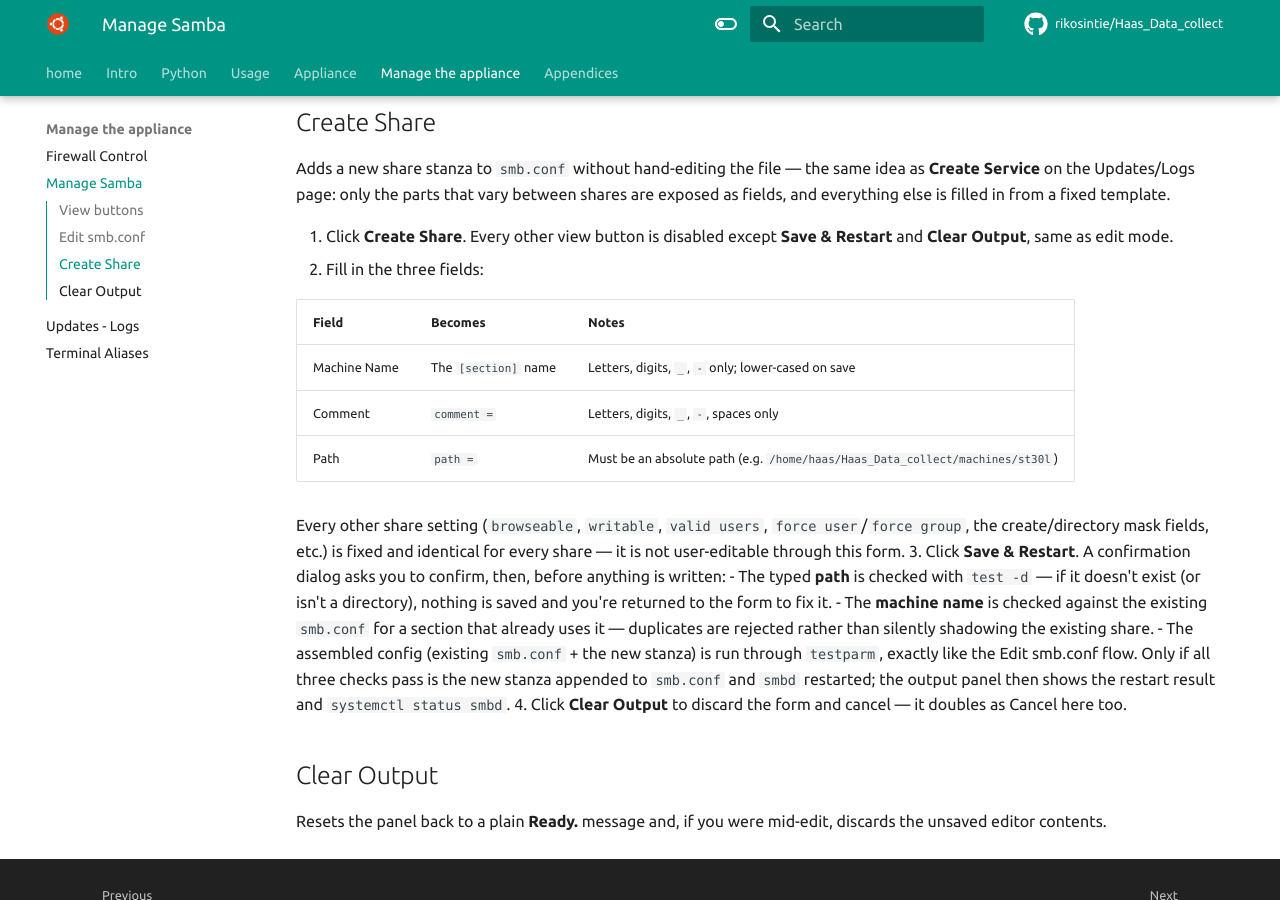
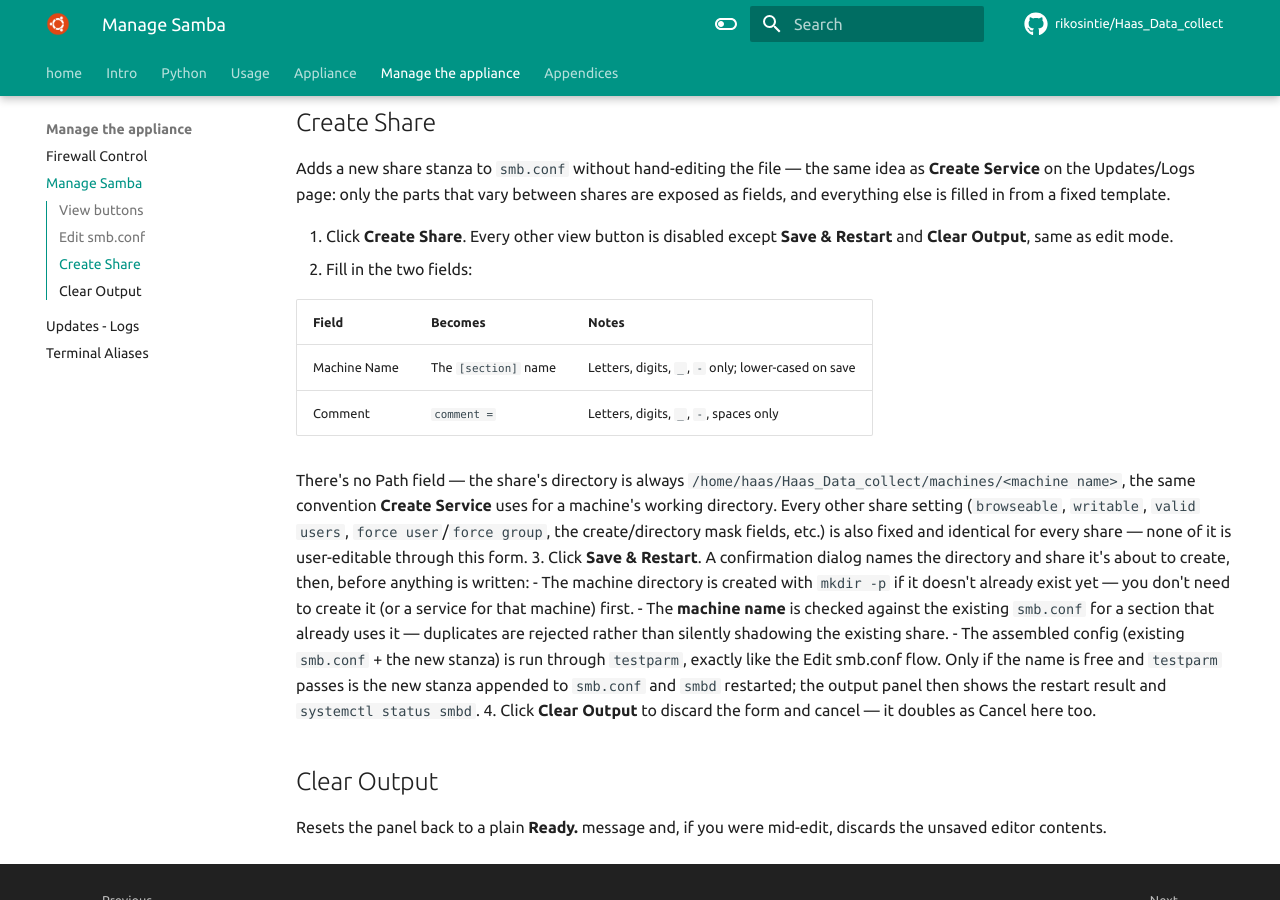
Before and after one commit to rikosintie/Haas_Data_collect, an MkDocs documentation site: the page built from docs/manage_the_appliance/samba.md, in a window 1280 px wide and 900 px high, scrolled down 1313 px. Built offline with MkDocs 1.6.1 and Material for MkDocs 9.7.7, drawn with Linux system fonts in a browser that asks for light colours; some web fonts are replaced; comment, search, counter and statistics services are not loaded.

Commit message:
Git Title: cockpit_samba: Added code to create the machine directory if it doesn't exist when creating a new share.
Git Description:
- cockpit_samba/index.html: removed the Path field from the Create Share form — now just Machine Name and Comment.
- cockpit_samba/samba.js: added BASE_MACHINES_DIR = "/home/haas/Haas_Data_collect/machines/"
(mirrors the literal already in cockpit_updates/update.js's Create Service flow).
On Save & Restart, path is derived as BASE_MACHINES_DIR + machine, and mkdir -p
creates it if missing — replacing the old test -d check that used to reject
new machines instead of accommodating them. Duplicate-section-name check
and the testparm validation gate are unchanged.
- docs/manage_the_appliance/samba.md: updated to reflect the two-field
form and the auto-create-directory behavior.

This solves the ease-of-use problem you hit: creating a share for a brand-new machine no longer requires a pre-existing directory (or an already-created service) first.

```diff
--- a/docs/manage_the_appliance/samba.md
+++ b/docs/manage_the_appliance/samba.md
@@ -58,31 +58,33 @@ filled in from a fixed template.
 
 1. Click **Create Share**. Every other view button is disabled except
    **Save & Restart** and **Clear Output**, same as edit mode.
-2. Fill in the three fields:
+2. Fill in the two fields:
 
    | Field | Becomes | Notes |
    |---|---|---|
    | Machine Name | The `[section]` name | Letters, digits, `_`, `-` only; lower-cased on save |
    | Comment | `comment =` | Letters, digits, `_`, `-`, spaces only |
-   | Path | `path =` | Must be an absolute path (e.g. `/home/haas/Haas_Data_collect/machines/st30l`) |
 
+   There's no Path field — the share's directory is always
+   `/home/haas/Haas_Data_collect/machines/<machine name>`, the same
+   convention **Create Service** uses for a machine's working directory.
    Every other share setting (`browseable`, `writable`, `valid users`,
    `force user`/`force group`, the create/directory mask fields, etc.) is
-   fixed and identical for every share — it is not user-editable through
-   this form.
-3. Click **Save & Restart**. A confirmation dialog asks you to confirm,
-   then, before anything is written:
-      - The typed **path** is checked with `test -d` — if it doesn't exist
-        (or isn't a directory), nothing is saved and you're returned to the
-        form to fix it.
+   also fixed and identical for every share — none of it is user-editable
+   through this form.
+3. Click **Save & Restart**. A confirmation dialog names the directory and
+   share it's about to create, then, before anything is written:
+      - The machine directory is created with `mkdir -p` if it doesn't
+        already exist yet — you don't need to create it (or a service for
+        that machine) first.
       - The **machine name** is checked against the existing `smb.conf` for
         a section that already uses it — duplicates are rejected rather
         than silently shadowing the existing share.
       - The assembled config (existing `smb.conf` + the new stanza) is run
         through `testparm`, exactly like the Edit smb.conf flow.
-   Only if all three checks pass is the new stanza appended to `smb.conf`
-   and `smbd` restarted; the output panel then shows the restart result
-   and `systemctl status smbd`.
+   Only if the name is free and `testparm` passes is the new stanza
+   appended to `smb.conf` and `smbd` restarted; the output panel then shows
+   the restart result and `systemctl status smbd`.
 4. Click **Clear Output** to discard the form and cancel — it doubles as
    Cancel here too.
 
```
Also changed, not shown: 2 other files.
